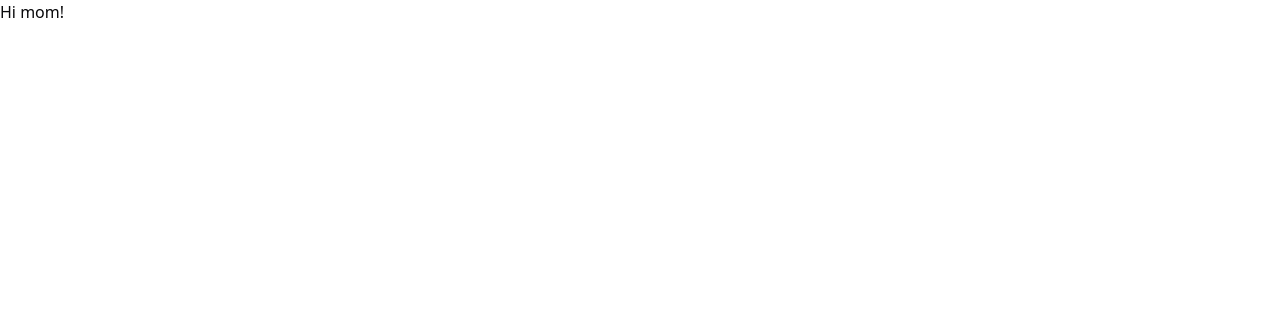
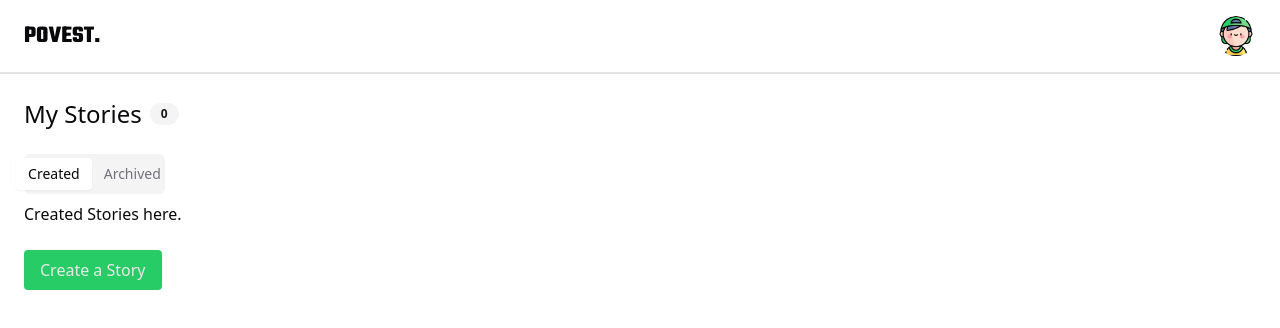
Before and after one commit to faridasad/POVEST, a React (Vite) app: page / in a window 1280 px wide. Shown: the top 328 px of the page. Built offline with nearby package versions, Linux system fonts and the light colour scheme.

Commit message:
Add essential home view

```diff
--- a/src/App.tsx
+++ b/src/App.tsx
@@ -1,14 +1,125 @@
-import './App.css'
+import "./App.css";
+import ProfileImg from "./assets/profile.png";
+import { Avatar, AvatarFallback, AvatarImage } from "@/components/ui/avatar";
+import { Badge } from "./components/ui/badge";
+import { Tabs, TabsContent, TabsList, TabsTrigger } from "@/components/ui/tabs";
+import { Button } from "@/components/ui/button";
+
+import {
+  Dialog,
+  DialogContent,
+  DialogDescription,
+  DialogHeader,
+  DialogTitle,
+  DialogTrigger,
+} from "@/components/ui/dialog";
+
+import { Input } from "@/components/ui/input";
+import { Label } from "@/components/ui/label";
 
 function App() {
-
   return (
     <>
-      <div>
-        Hi mom!
-      </div>
+      <header className="border-b-2">
+        <div className="max-w-screen-xl mx-auto px-6 py-4 flex justify-between items-center">
+          <span className="font-logo text-2xl">POVEST.</span>
+          <div className="flex gap-4">
+            <Avatar>
+              <AvatarImage src={ProfileImg} />
+              <AvatarFallback>P</AvatarFallback>
+            </Avatar>
+          </div>
+        </div>
+      </header>
+      <main className="pt-6">
+        <div className="max-w-screen-xl mx-auto px-6">
+          <div className="flex items-center gap-2">
+            <h2 className="text-2xl font-medium">My Stories</h2>
+            <Badge variant="secondary">0</Badge>
+          </div>
+
+          <Tabs defaultValue="created" className="w-full pt-6">
+            <TabsList className="sm:w-[13vw] md:w-[11vw] w-[50vw]">
+              <TabsTrigger value="created">Created</TabsTrigger>
+              <TabsTrigger value="archived">Archived</TabsTrigger>
+            </TabsList>
+            <TabsContent value="created">
+              <div>Created Stories here.</div>
+
+              <div className="pt-6">
+                <Dialog>
+                  <DialogTrigger>
+                    <div className="bg-accent hover:bg-accent/70 text-accent-foreground px-4 py-2 rounded-sm">
+                      Create a Story
+                    </div>
+                  </DialogTrigger>
+                  <DialogContent>
+                    <DialogHeader>
+                      <DialogTitle>Let's Create a Profile First :)</DialogTitle>
+                      <DialogDescription className="pt-6">
+                        <div>
+                          <span className="text-base font-medium text-black">
+                            Child's Details
+                          </span>
+                          <div className="flex w-full items-center justify-between gap-8 pt-4">
+                            <Label htmlFor="name" className="w-[10%]">
+                              Name
+                            </Label>
+                            <Input
+                              type="text"
+                              id="name"
+                              placeholder="e.g. Lamar, Jermain"
+                            />
+                          </div>
+                          <div className="flex w-full items-center justify-between gap-8 pt-4">
+                            <Label htmlFor="age" className="w-[10%]">
+                              Age
+                            </Label>
+                            <Input
+                              min={7}
+                              defaultValue={7}
+                              type="number"
+                              id="age"
+                              placeholder="e.g. 12"
+                            />
+                          </div>
+                          <div className="flex w-full items-center justify-between gap-8 pt-4">
+                            <Label htmlFor="friends" className="w-[10%]">
+                              Friends
+                            </Label>
+                            <Input
+                              type="text"
+                              id="friends"
+                              placeholder="e.g. Kanye, Adolf"
+                            />
+                          </div>
+                          <div className="flex w-full items-center justify-between gap-8 pt-4 pb-6">
+                            <Label htmlFor="name" className="w-[10%]">
+                              Family
+                            </Label>
+                            <Input
+                              type="text"
+                              id="family"
+                              placeholder="e.g. aunt Taylor, uncle Stalin"
+                            />
+                          </div>
+
+                          <Button variant="accent">Create a Story</Button>
+                        </div>
+                      </DialogDescription>
+                    </DialogHeader>
+                  </DialogContent>
+                </Dialog>
+              </div>
+            </TabsContent>
+            <TabsContent value="archived">
+              <span className="italic">There is no archived stories.</span>
+            </TabsContent>
+          </Tabs>
+        </div>
+      </main>
     </>
-  )
+  );
 }
 
-export default App
+export default App;
```
